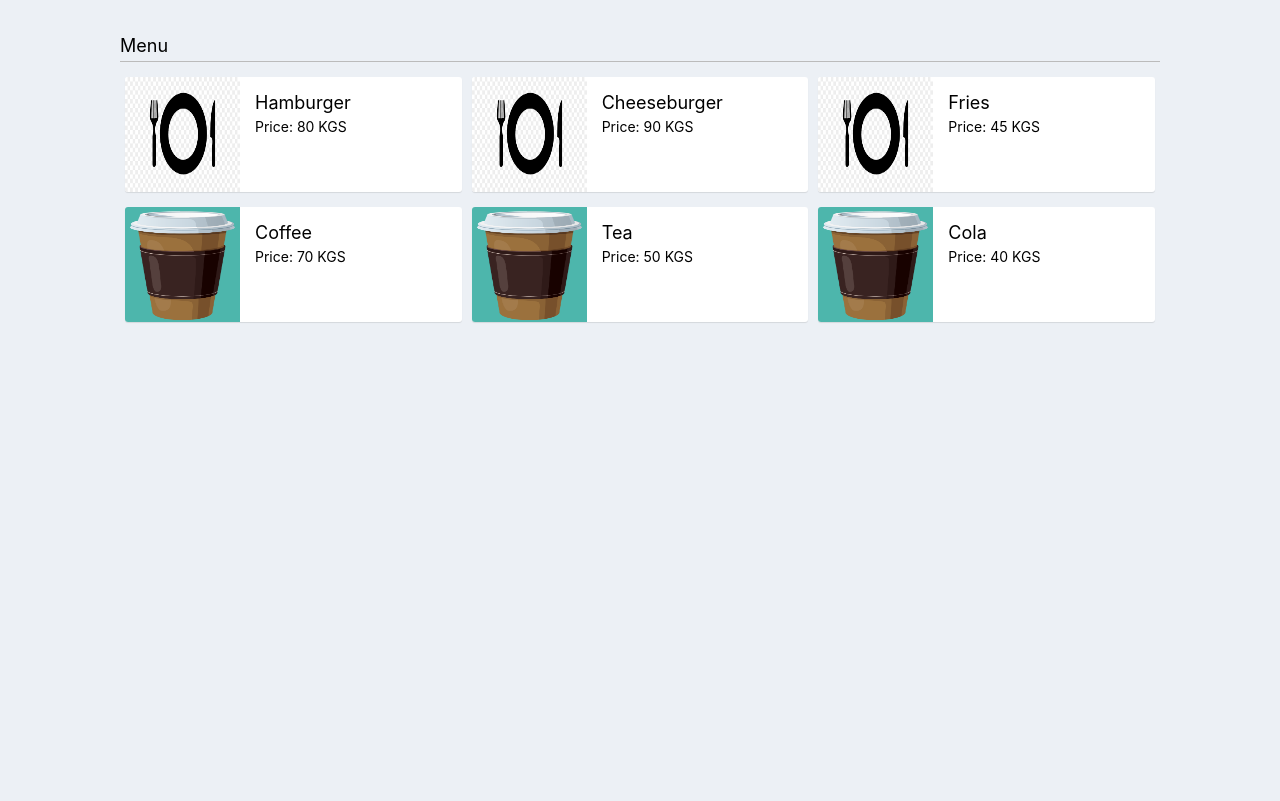
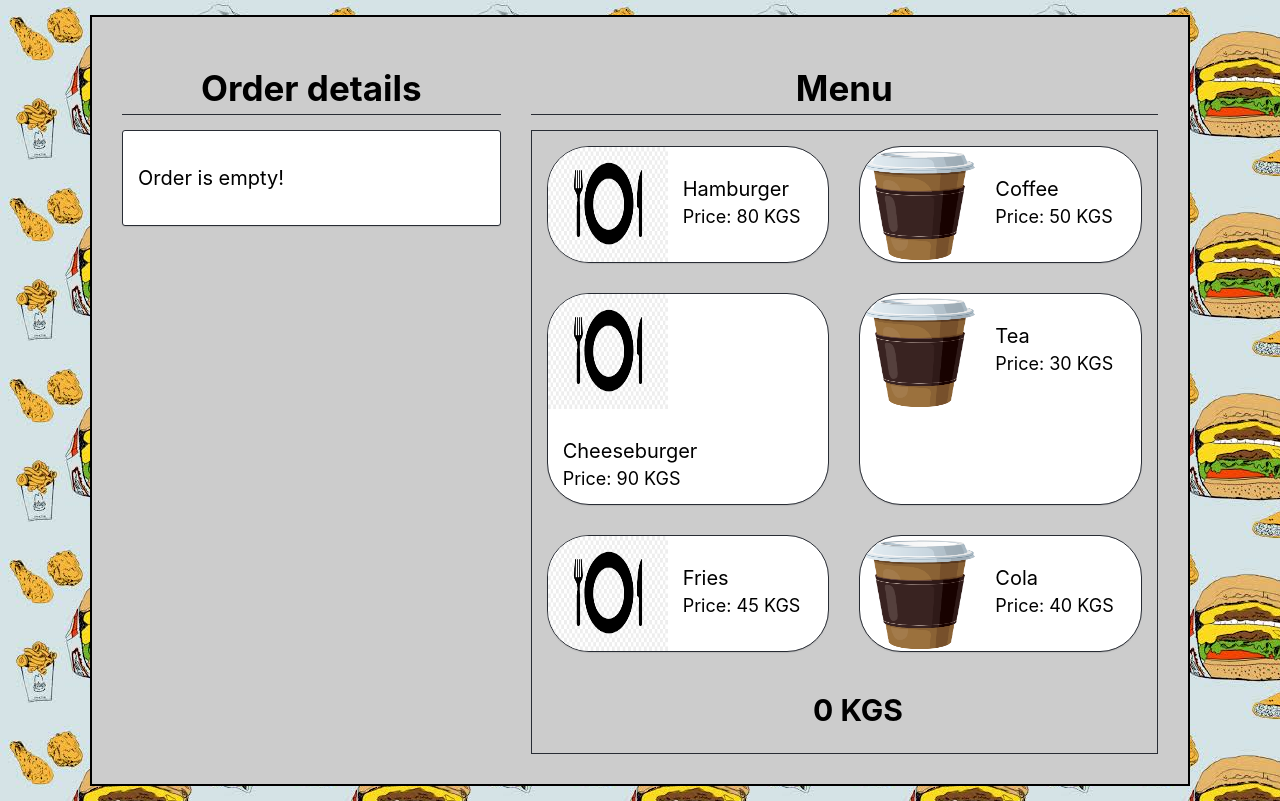
Before and after one commit to KimV1086/exam7, a React (Create React App) app: page / in a window 1280 px wide. Built offline with nearby package versions, Linux system fonts and the light colour scheme.

Commit message:
change app

```diff
--- a/src/App.js
+++ b/src/App.js
@@ -1,29 +1,26 @@
 import React, {Component} from 'react';
 
-import MenuItem from './components/MenuItem';
+import Menu from './components/Menu';
+import Order from './components/Order';
 
 import foodImg from './assets/food-img.png';
 import drinkImg from './assets/drink-img.png';
 
 class App extends Component {
-
     state = {
-
         items: [
-            {id: 1, count: 0, name: 'Hamburger', price: 80, image: foodImg},
-            {id: 1, count: 0, name: 'Cheeseburger', price: 90, image: foodImg},
-            {id: 1, count: 0, name: 'Fries', price: 45, image: foodImg},
-            {id: 1, count: 0, name: 'Coffee', price: 70, image: drinkImg},
-            {id: 1, count: 0, name: 'Tea', price: 50, image: drinkImg},
-            {id: 1, count: 0, name: 'Cola', price: 40, image: drinkImg},
+            {id: 1, name: 'Hamburger', price: 80, image: foodImg, count: 0},
+            {id: 5, name: 'Coffee', price: 50, image: drinkImg, count: 0},
+            {id: 2, name: 'Cheeseburger', price: 90, image: foodImg, count: 0},
+            {id: 3, name: 'Tea', price: 30, image: drinkImg, count: 0},
+            {id: 6, name: 'Fries', price: 45, image: foodImg, count: 0},
+            {id: 4, name: 'Cola', price: 40, image: drinkImg, count: 0},
         ],
         totalPrice: 0
-
     };
 
 
-    addItemHandler = (id) => {
-
+    addItems = (id) => {
         const items = [...this.state.items];
 
         for (let i = 0; i < items.length; i++) {
@@ -32,28 +29,95 @@ class App extends Component {
             }
         }
 
-        // this.setState({items}, this.calcTotalPrice());
+        this.setState({items}, this.calcResult());
+    };
 
+    calcResult = () => {
+        const items = [...this.state.items];
+        let totalPrice = 0;
+
+        for (let i = 0; i < items.length; i++) {
+            if (items[i].count) {
+                let itemPrice = items[i].count * items[i].price;
+                totalPrice += itemPrice;
+            }
+        }
+
+        this.setState({totalPrice});
+    };
+
+    removeItems = (id) => {
+        const items = [...this.state.items];
+
+        for (let i = 0; i < items.length; i++) {
+            if (items[i].id === id) {
+                items[i].count--;
+            }
+
+            if (items[i].count < 0) {
+                items[i].count = 0;
+            }
+        }
+
+        this.setState({items}, this.calcResult());
     };
 
 
+    render() {
+        let orderList = null;
 
-    render() {
+        if (this.state.totalPrice > 0) {
+            orderList = (
+                <div className="order-inner">
+                    {this.state.items.map(order => {
+                        if (order.count) {
+                            return (
+                                <Order
+                                    key={order.id}
+                                    name={order.name}
+                                    count={order.count}
+                                    price={order.price}
+                                    onRemoveItem={this.removeItems.bind(this, order.id)}
+                                />
+                            )
+                        }
+                        return null;
+                    })}
+                    <div className="order-item total">
+                        <span>Total price:</span>
+                        <span>{this.state.totalPrice} KGS</span>
+                    </div>
+                </div>
+            )
+        } else {
+            orderList = (
+                <div className="order-inner">
+                    <p>Order is empty!</p>
+                </div>
+            )
+        }
+
         return (
             <div className="container">
+                <div className="order">
+                    <h3 className="module-title">Order details</h3>
 
+                    {orderList}
+                </div>
                 <div className="menu">
                     <h3 className="module-title">Menu</h3>
                     <div className="menu-items">
                         {this.state.items.map(item => (
-                      <MenuItem
+                            <Menu
                                 key={item.id}
                                 name={item.name}
                                 price={item.price}
                                 image={item.image}
-                          onAddItem={this.addItemHandler.bind(this, item.id)}
+                                onAddItem={this.addItems.bind(this, item.id)}
                             />
                         ))}
+
+                        <h2 className="menu-total-price">{this.state.totalPrice} KGS</h2>
                     </div>
                 </div>
             </div>
--- a/src/components/MenuItem.js
+++ b/src/components/Menu.js
@@ -1,6 +1,6 @@
 import React from 'react';
 
-const MenuItem = props => (
+const Menu = props => (
     <div className="menu-item" onClick={props.onAddItem}>
         <div className="menu-item__img">
             <img src={props.image} alt={props.name}/>
@@ -12,4 +12,4 @@ const MenuItem = props => (
     </div>
 );
 
-export default MenuItem;
+export default Menu;
--- a/src/components/OrderItem.js
+++ b/src/components/Order.js
@@ -1,6 +1,6 @@
 import React from 'react';
 
-const OrderItem = props => (
+const Order = props => (
     <div className="order-item">
         <span>{props.name}</span>
         <span>x {props.count}</span>
@@ -9,4 +9,4 @@ const OrderItem = props => (
     </div>
 );
 
-export default OrderItem;
+export default Order;
--- a/src/index.css
+++ b/src/index.css
@@ -11,23 +11,27 @@ body {
   -webkit-font-smoothing: antialiased;
   -moz-osx-font-smoothing: grayscale;
   font-size: 14px;
-  background: #ecf0f5;
+  background-image: url("./assets/images.jpeg");
 }
 
 .container {
   max-width: 1100px;
-  margin: 0 auto;
+  margin: 15px auto;
   padding: 15px;
   display: flex;
   flex-wrap: wrap;
+  border: 2px solid #000000;
+  background: #cccccc;
 }
 
 .module-title {
-  font-size: 18px;
-  font-weight: normal;
+  font-size: 35px;
+  font-weight: bold;
   padding: 5px 0;
-  margin: 0 0 15px;
-  border-bottom: 1px solid #bbb;
+  margin: 15px 0 15px;
+  border-bottom: 1px solid #282c34;
+  color: #000000;
+  text-align: center;
 }
 
 .order {
@@ -38,9 +42,12 @@ body {
 
 .order-inner {
   padding: 15px;
+  margin-top: 15px;
   border-radius: 3px;
+  border: 1px solid #282c34;
   background: #fff;
   box-shadow: 0 1px 1px rgba(0, 0, 0, 0.1);
+  font-size: 20px;
 }
 
 .order-item {
@@ -72,7 +79,7 @@ body {
   font-size: 18px;
   color: #fff;
   margin-right: 3px;
-  background: #E57373;
+  background: #282c34;
   box-shadow: 0 2px 2px 0 rgba(0, 0, 0, 0.14), 0 3px 1px -2px rgba(0, 0, 0, 0.12), 0 1px 5px 0 rgba(0, 0, 0, 0.2);
 }
 
@@ -96,14 +103,16 @@ body {
   display: flex;
   flex-wrap: wrap;
   justify-content: space-between;
+  border: 1px solid #282c34;
 }
 
 .menu-item {
-  margin: 0 5px 15px;
+  margin: 15px 15px 15px;
+  border: 1px solid #282c34;
+  border-radius: 3em;
   flex-basis: 280px;
   flex-grow: 1;
   cursor: pointer;
-  border-radius: 3px;
   overflow: hidden;
   box-shadow: 0 1px 1px rgba(0, 0, 0, 0.1);
   background: #fff;
@@ -111,20 +120,21 @@ body {
 }
 
 .menu-item__img {
-  width: 115px;
+  width: 120px;
   height: 115px;
   float: left;
-  background: #4db6ac;
 }
 
 .menu-item__img img {
   display: block;
-  width: 115px;
+  width: 120px;
   height: 115px;
 }
 
 .menu-item__txt {
+  font-size: 18px;
   float: left;
+  margin-top: 15px;
   padding: 15px;
 }
 
@@ -132,5 +142,10 @@ body {
   margin: 0 0 5px;
   padding: 0;
   font-weight: normal;
-  font-size: 18px;
+  font-size: 20px;
 }
+.menu-total-price {
+  font-size: 30px;
+  display: flex;
+  margin-left: 45%;
+}
```
Also changed, not shown: src/assets/images.jpeg (added). Lines whose indentation alone changed are shown as unchanged.
